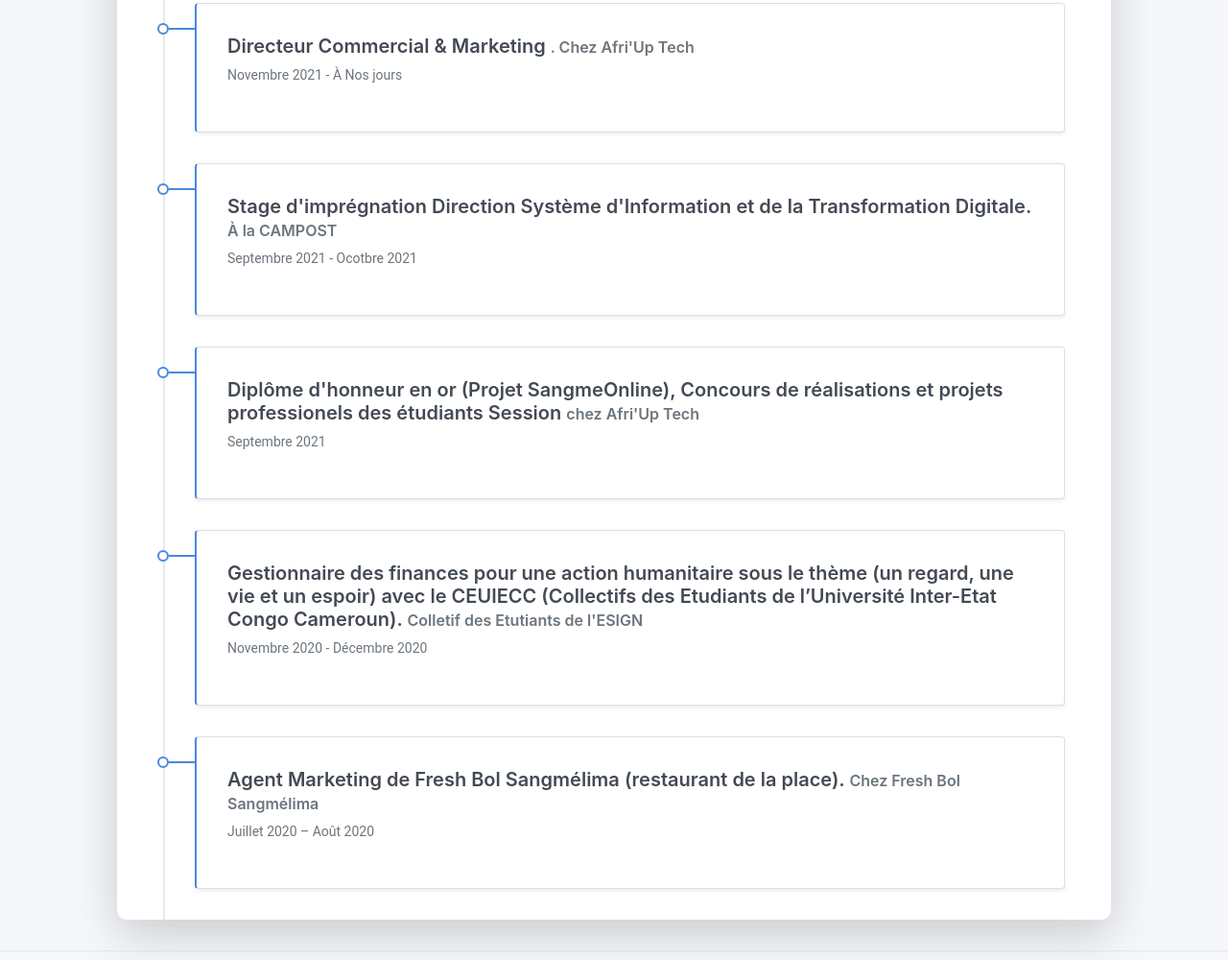
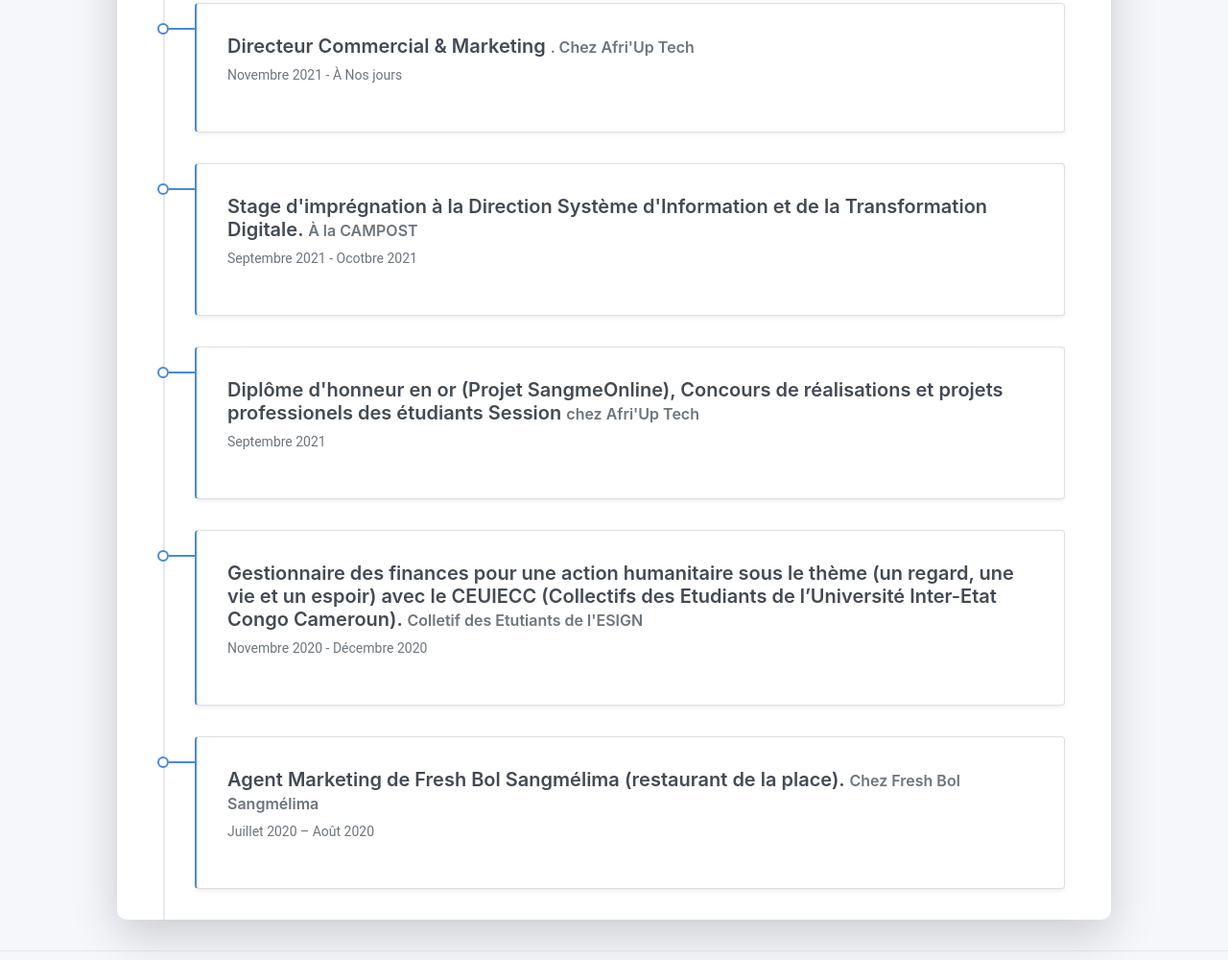
Before and after one commit to Unpredictable002/mycv, a plain HTML site: page index.html in a window 1280 px wide. Shown: the part 1156-2156 px from the top of the page at 96% size. Drawn offline with Linux system fonts and the light colour scheme.

Commit message:
Update index.html

```diff
--- a/index.html
+++ b/index.html
@@ -158,7 +158,7 @@
 
       <div class="timeline-card timeline-card-primary card shadow-sm">
         <div class="card-body">
-          <div class="h5 mb-1">Stage d'imprégnation Direction Système d'Information et de la Transformation Digitale. <span class="text-muted h6"> À la CAMPOST </span></div>
+          <div class="h5 mb-1">Stage d'imprégnation à la Direction Système d'Information et de la Transformation Digitale. <span class="text-muted h6"> À la CAMPOST </span></div>
           <div class="text-muted text-small mb-2"> Septembre 2021 - Ocotbre 2021 </div>
 
         </div>
```
